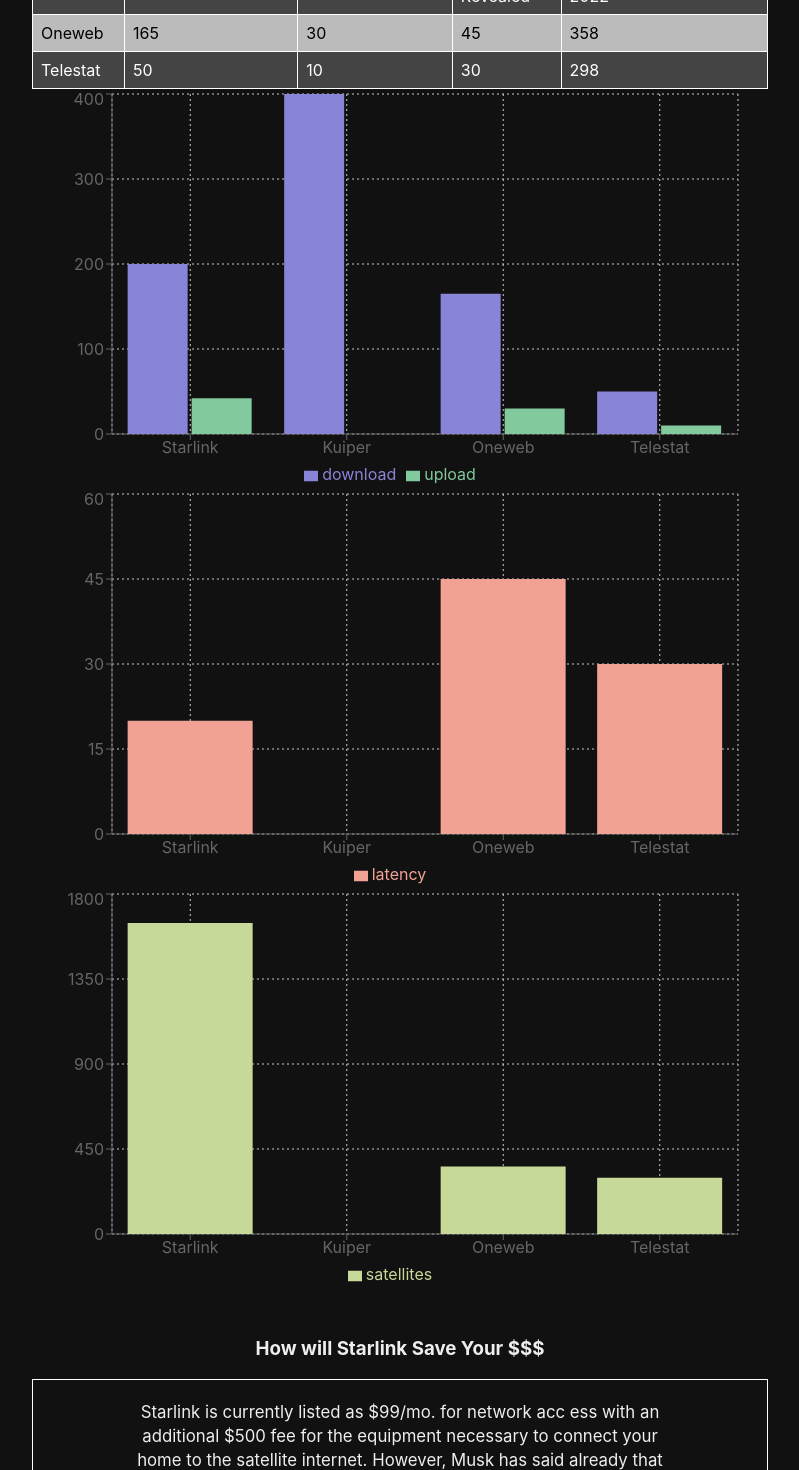
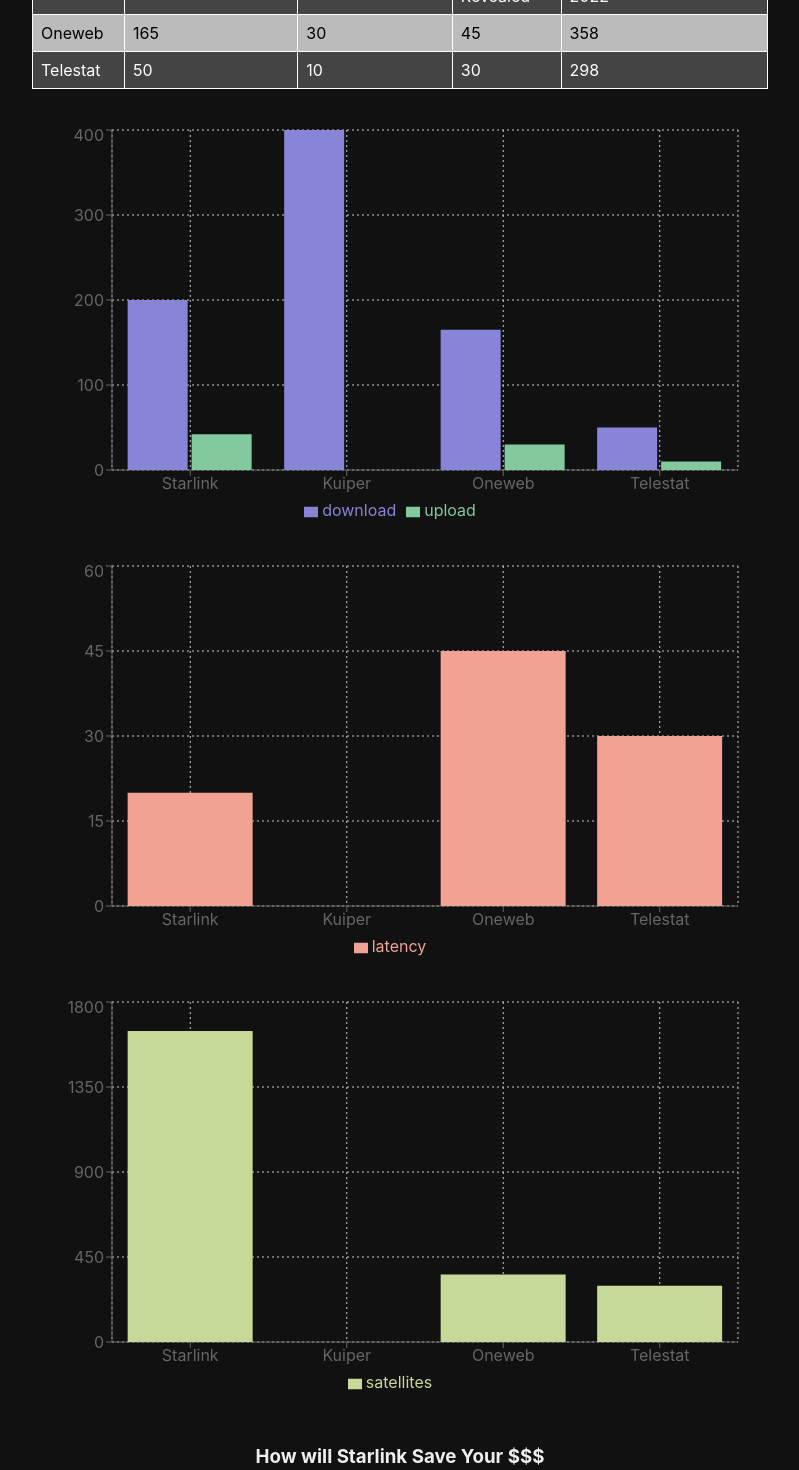
Before and after one commit to matt-huh/s305-t1, a React (Create React App) app: page / in a window 1280 px wide. Shown: the part 3320-4790 px from the top of the page, without its empty margins (240-1039 px from the left). Built offline with nearby package versions, Linux system fonts and the light colour scheme.

Commit message:
Adjust chart margin

```diff
--- a/src/App.css
+++ b/src/App.css
@@ -11,4 +11,5 @@
   display: flex;
   flex-direction: column;
   align-items: center;
+  padding-bottom: 60px;
 }
--- a/src/home/Home.css
+++ b/src/home/Home.css
@@ -1,3 +1,7 @@
+.chart-container {
+  margin-top: 36px;
+}
+
 .home {
   max-width: 736px;
 }
--- a/src/home/Home.js
+++ b/src/home/Home.js
@@ -103,6 +103,7 @@
             ))
           }
         </table>
+        <div className="chart-container">
           <BarChart
             width={736}
             height={400}
@@ -130,6 +131,8 @@
               fill="#82ca9d"
             />
           </BarChart>
+        </div>
+        <div className="chart-container">
           <BarChart
             width={736}
             height={400}
@@ -153,6 +156,8 @@
               fill="#f2a294"
             />
           </BarChart>
+        </div>
+        <div className="chart-container">
           <BarChart
             width={736}
             height={400}
@@ -176,6 +181,7 @@
               fill="#c7d998"
             />
           </BarChart>
+        </div>
 
         <h3>How will Starlink Save Your $$$</h3>
         <div
```
Lines whose indentation alone changed are shown as unchanged.
